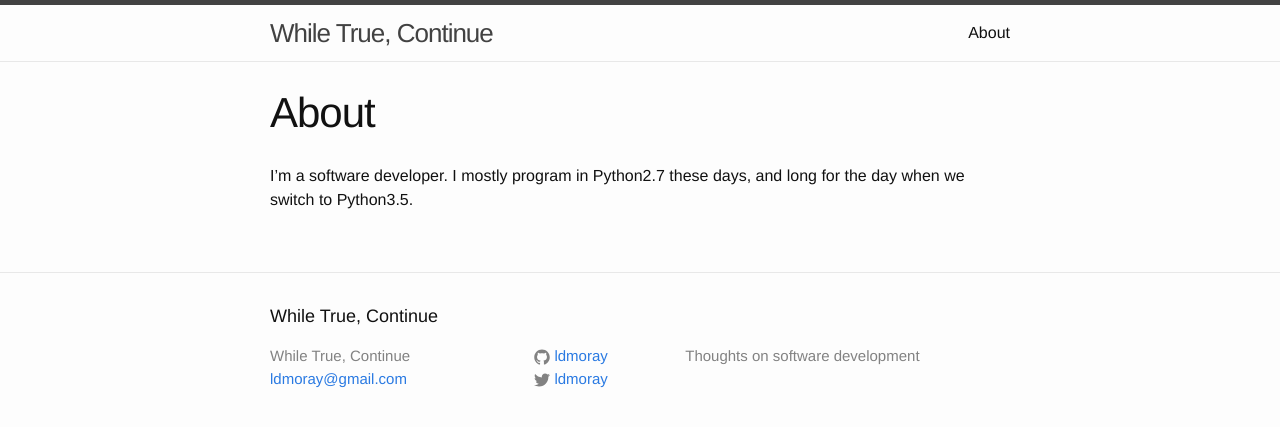
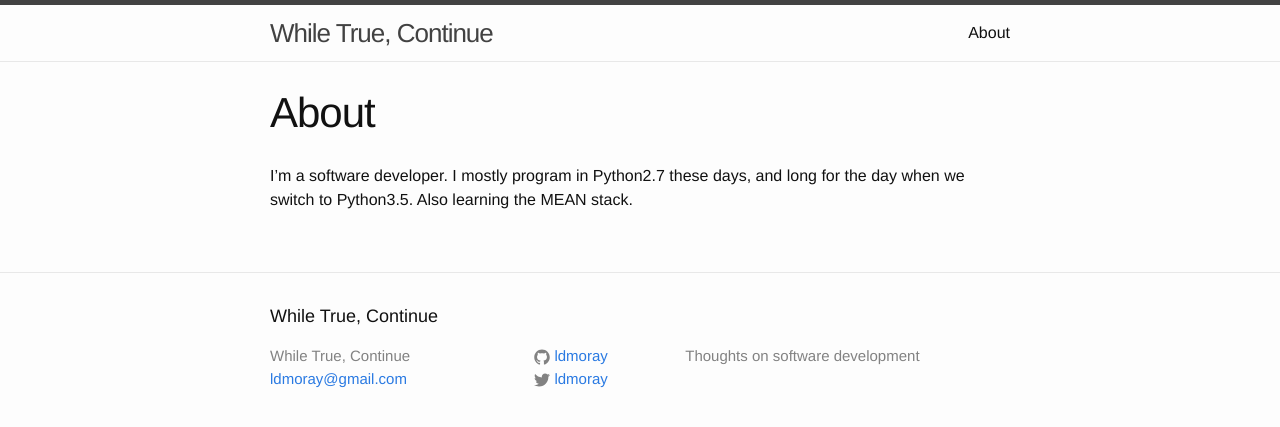
Before and after one commit to ldmoray/ldmoray.github.io, a Jekyll site: the page built from about.md, in a window 1280 px wide. Shown: the top 427 px of the page. Built offline with Jekyll 4.4.1, drawn with Linux system fonts in a browser that asks for light colours.

Commit message:
meanstack

```diff
--- a/about.md
+++ b/about.md
@@ -3,4 +3,4 @@ layout: page
 title: About
 permalink: /about/
 ---
-I'm a software developer. I mostly program in Python2.7 these days, and long for the day when we switch to Python3.5.
+I'm a software developer. I mostly program in Python2.7 these days, and long for the day when we switch to Python3.5. Also learning the MEAN stack.
```
Also changed, not shown: _posts/2015-08-11-rounding_up.md (deleted, +0 -11 lines), _posts/2015-11-05-beginning-with-mean.markdown (added, +13 -0 lines).
